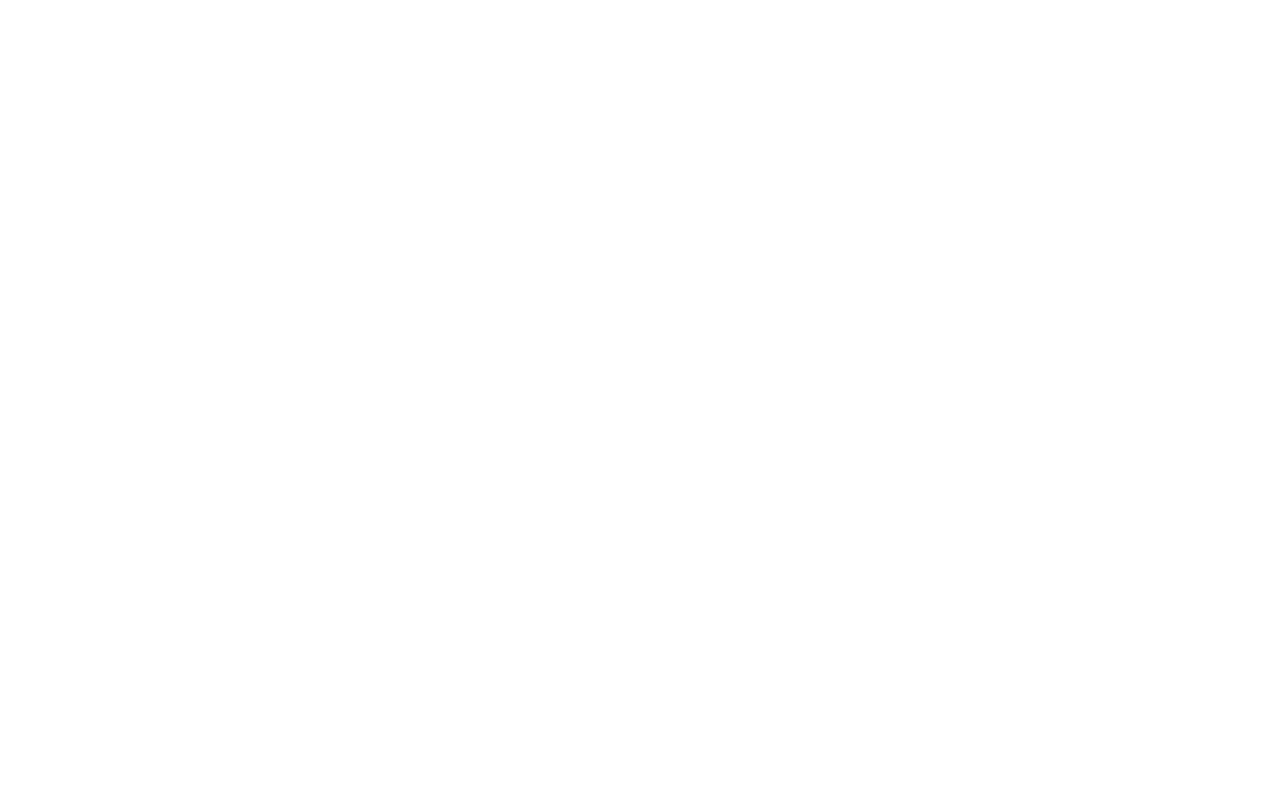
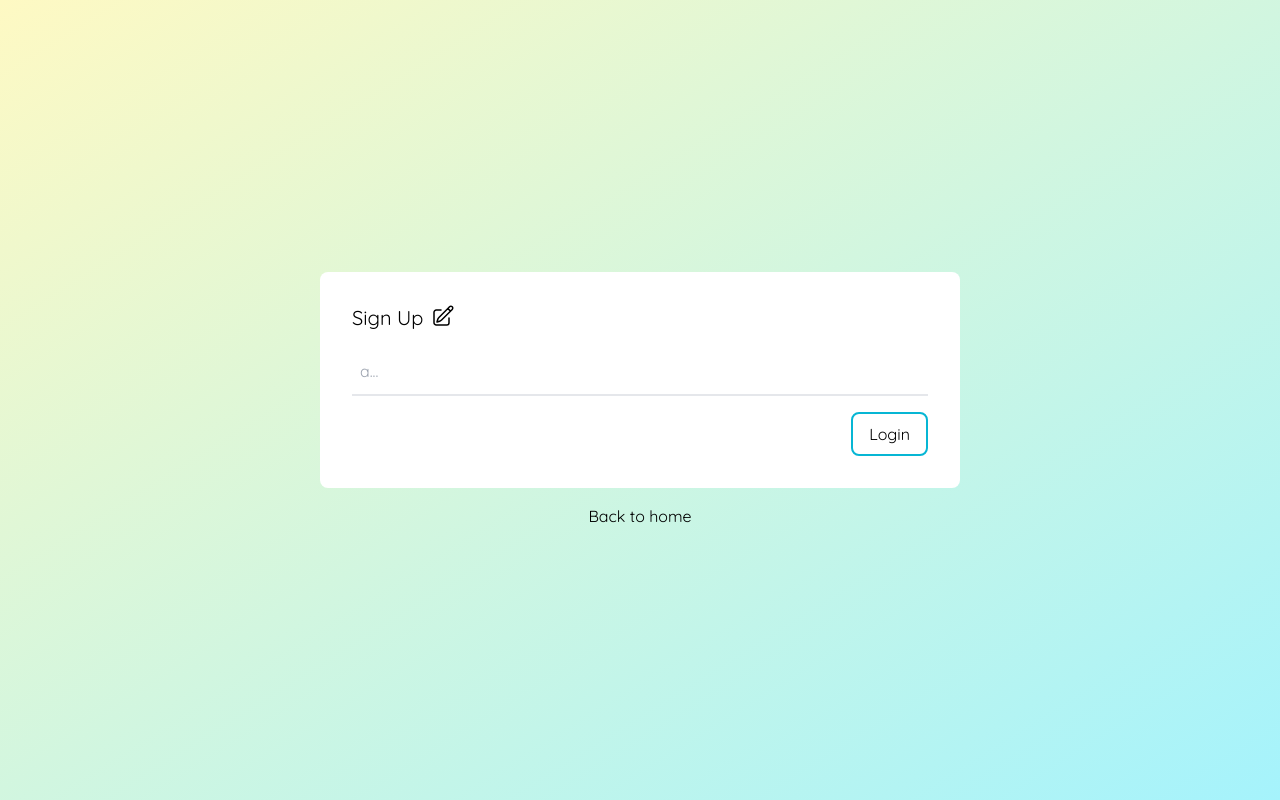
Before and after one commit to kyeoul/adventury-2, a React (Create React App) app: page /signup in a window 1280 px wide. Before the commit this address had no page. Built offline with nearby package versions, Linux system fonts and the light colour scheme.

Commit message:
Changes to signup; redirects to own signup

```diff
--- a/package.json
+++ b/package.json
@@ -12,6 +12,7 @@
     "mongoose": "^6.6.0",
     "react": "^18.2.0",
     "react-dom": "^18.2.0",
+    "react-hook-form": "^7.37.0",
     "react-router-dom": "^6.3.0",
     "react-scripts": "5.0.1",
     "web-vitals": "^2.1.4"
--- a/src/App.js
+++ b/src/App.js
@@ -10,6 +10,7 @@
 import Login from './Pages/Login';
 import Trips from './Pages/Trips';
 import Checkout from './Pages/Checkout';
+import Signup from './Pages/Signup';
 
 function App() {
   return (
@@ -17,6 +18,7 @@
       <Routes>
         <Route path="/" element={<Home />}/>
         <Route path="/login" element={<Login />} />
+        <Route path="/signup" element={<Signup />} />
         <Route path="/trips" element={<Trips />} />
         <Route path="/checkout" element={<Checkout />} />
       </Routes>
--- a/src/Components/Navbar.js
+++ b/src/Components/Navbar.js
@@ -5,7 +5,7 @@
 import {UserContext} from "../Pages/Home"
 
 
-function Navbar(props) {
+function Navbar() {
 
   return (
     <UserContext.Consumer>
@@ -26,8 +26,9 @@
                       <Link to={!account ? "/login" : "trips"} className="h-fit"><button className="sub-button">Trips</button></Link>
                       {
                         !account
-                        ? <a href="https://apr5tqlaaiq.typeform.com/to/Gc2p3HLG"><button className="sub-button md:signup-button">Sign Up</button></a>
-                        : <Link to="/faq" clasName="h-fit"><button className="sub-button">FAQ</button></Link>
+                        // ? <a href="https://apr5tqlaaiq.typeform.com/to/Gc2p3HLG"><button className="sub-button md:signup-button">Sign Up</button></a>
+                        ? <Link to="/signup"><button className="sub-button md:signup-button">Sign Up</button></Link>
+                        : <Link to="/faq" className="h-fit"><button className="sub-button">FAQ</button></Link>
                       }
                 </div>
               </div>
--- /dev/null
+++ b/src/Components/SignupForm.js
@@ -0,0 +1,36 @@
+import React from 'react'
+import {useForm} from "react-hook-form"
+import {useState} from "react"
+
+function SignupForm() {
+
+    const { register, handleSubmit, watch, formState: { errors } } = useForm();
+    const {data, setData} = useState({});
+    const onSubmit = (formData) => {
+        console.log(formData); // an object of form Data
+        setData(formData);
+    }
+
+    let input_names = [];
+
+    return (
+        <div>
+            <div className="w-full box-border">
+                <form onSubmit={handleSubmit(onSubmit)}>
+                <input
+                name="a"
+                placeholder="a..."
+                type="text"
+                className="login-textbox"
+                {...register('message',{required:true})}
+        />
+                    <div className="flex justify-end">
+                        <button type="submit" className="mt-4 px-4 py-2 bg-white hover:bg-cyan-100 border-2 border-cyan-500 rounded-lg duration-200">Login</button>
+                    </div>
+                </form>
+            </div>
+        </div>
+    )
+}
+
+export default SignupForm
--- /dev/null
+++ b/src/Pages/Signup.js
@@ -0,0 +1,32 @@
+import React from 'react'
+import {Link} from "react-router-dom"
+import SignupForm from '../Components/SignupForm'
+
+function Signup() {
+    return (
+        <div className="h-screen w-full bg-gradient-to-br from-yellow-100 to-cyan-200 flex flex-col justify-center items-center">
+
+          <div className="md:w-3/6 w-5/6 flex flex-col px-8 py-8 rounded-lg bg-white">
+
+            <div className="flex flex-row text-xl">
+              Sign Up
+              <svg xmlns="http://www.w3.org/2000/svg" fill="none" viewBox="0 0 24 24" stroke-width="1.5" stroke="black" class="w-6 h-6 ml-2">
+                <path stroke-linecap="round" stroke-linejoin="round" d="M16.862 4.487l1.687-1.688a1.875 1.875 0 112.652 2.652L10.582 16.07a4.5 4.5 0 01-1.897 1.13L6 18l.8-2.685a4.5 4.5 0 011.13-1.897l8.932-8.931zm0 0L19.5 7.125M18 14v4.75A2.25 2.25 0 0115.75 21H5.25A2.25 2.25 0 013 18.75V8.25A2.25 2.25 0 015.25 6H10" />
+              </svg>
+            </div>
+
+            <div className="mt-4">
+              <SignupForm />
+            </div>
+
+          </div>
+
+          <Link to="/" className="mt-4 hover:text-gray-400 duration-300">
+            Back to home
+          </Link>
+
+        </div>
+    )
+}
+
+export default Signup
```
Also changed, not shown: 1 other file (tests, documents, lock files or other folders).
